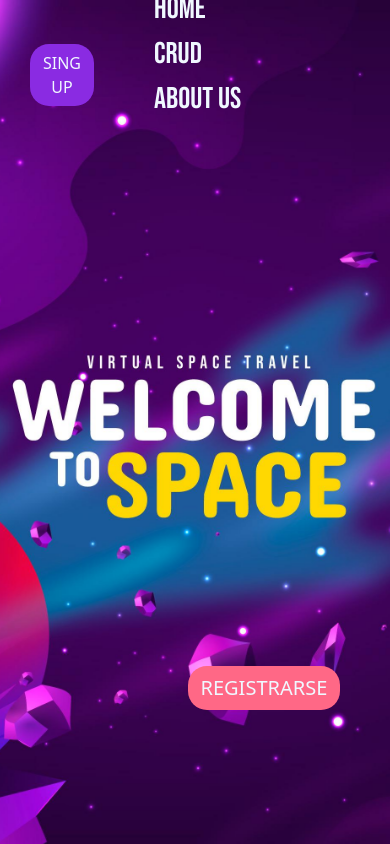
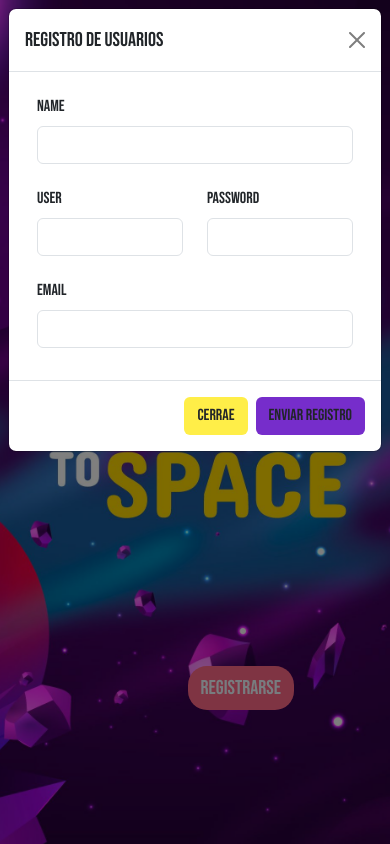
Before and after one commit to DaironShmelinguerPorrasCardenasCampus/PRUEBA_SPUT, a plain HTML site: page index.html in a window 390 px wide. Both pictures are taken after a click on the button "REGISTRARSE". Shown: the top 844 px of the page. Drawn offline with nearby package versions, Linux system fonts and the light colour scheme.

Commit message:
feat: :memo: ADECUACIONES RESPONSIVE NAV

```diff
--- a/index.html
+++ b/index.html
@@ -1,16 +1,21 @@
 <!DOCTYPE html>
 <html lang="en">
+
 <head>
     <meta charset="UTF-8">
     <meta http-equiv="X-UA-Compatible" content="IE=edge">
     <meta name="viewport" content="width=device-width, initial-scale=1.0">
-    <link href="https://cdn.jsdelivr.net/npm/bootstrap@5.3.0-alpha3/dist/css/bootstrap.min.css" rel="stylesheet" integrity="sha384-KK94CHFLLe+nY2dmCWGMq91rCGa5gtU4mk92HdvYe+M/SXH301p5ILy+dN9+nJOZ" crossorigin="anonymous">
-    <script src="https://cdn.jsdelivr.net/npm/bootstrap@5.3.0-alpha3/dist/js/bootstrap.bundle.min.js" integrity="sha384-ENjdO4Dr2bkBIFxQpeoTz1HIcje39Wm4jDKdf19U8gI4ddQ3GYNS7NTKfAdVQSZe" crossorigin="anonymous"></script>
+    <link href="https://cdn.jsdelivr.net/npm/bootstrap@5.3.0-alpha3/dist/css/bootstrap.min.css" rel="stylesheet"
+        integrity="sha384-KK94CHFLLe+nY2dmCWGMq91rCGa5gtU4mk92HdvYe+M/SXH301p5ILy+dN9+nJOZ" crossorigin="anonymous">
+    <script src="https://cdn.jsdelivr.net/npm/bootstrap@5.3.0-alpha3/dist/js/bootstrap.bundle.min.js"
+        integrity="sha384-ENjdO4Dr2bkBIFxQpeoTz1HIcje39Wm4jDKdf19U8gI4ddQ3GYNS7NTKfAdVQSZe"
+        crossorigin="anonymous"></script>
     <link rel="stylesheet" href="style.css">
 
     <script src="main.js"></script>
     <title>CAMPUS</title>
 </head>
+
 <body>
     <header>
         <div class="logo">
@@ -19,20 +24,82 @@
         </div>
 
         <nav>
+            <div class="row">
+                <div class="peque">
                     <ul class="nav-link">
                         <li><a href="">HOME</a></li>
                         <li><a href="">CRUD</a></li>
                         <li><a href="">ABOUT US</a></li>
                     </ul>
+                </div>
+            </div>
         </nav>
     </header>
-    <div class="container">
+    <div class="container letter">
         <div class="row">
             <div class="col">
-                <button type="button" class="btn btn-color1">REGISTRARSE</button>
+                <button type="button" class="btn btn-color1" data-bs-toggle="modal" data-bs-target="#exampleModal"
+                    data-bs-whatever="@mdo">REGISTRARSE</button>
+                <div class="modal fade" id="exampleModal" tabindex="-1" aria-labelledby="exampleModalLabel"
+                    aria-hidden="true">
+                    <div class="modal-dialog">
+                        <div class="modal-content">
+                            <div class="modal-header">
+                                <h1 class="modal-title fs-5" id="exampleModalLabel">REGISTRO DE USUARIOS</h1>
+                                <button type="button" class="btn-close" data-bs-dismiss="modal"
+                                    aria-label="Close"></button>
+                            </div>
+                            <div class="modal-body">
+                                <form>
+                                    <div class="mb-3">
+                                       <div class="container-fluid">
+                                        <div class="row">
+                                            <div class="col">
+                                                <label for="recipient-name" class="col-form-label">NAME</label>
+                                                <input type="text" class="form-control" id="recipient-name">
+                                            </div>
+                                        </div>
+                                       </div>
+                                    </div>
+                                    <div class="mb-3">
+                                       <div class="container-fluid">
+                                        <div class="row">
+                                            <div class="col-6">
+                                                <label for="message-text" class="col-form-label"  >USER</label>
+                                                <input type="text" class="form-control" id="recipient-name">
+                                            </div>
+                                            <div class="col-6">
+                                                <label for="message-text" class="col-form-label">PASSWORD</label>
+                                                <input type="password" class="form-control" id="recipient-name">
+                                            </div>
+                                        </div>
+                                       </div>
+                                    </div>
+                                    <div class="mb-3">
+                                        <div class="container-fluid">
+                                         <div class="row">
+                                             <div class="col">
+                                                 <label for="recipient-name" class="col-form-label">EMAIL</label>
+                                                 <input type="email" class="form-control" id="recipient-name">
+                                             </div>
+                                         </div>
+                                        </div>
+                                     </div>
+                                </form>
+                            </div>
+                            <div class="modal-footer">
+                                <button type="button" class="btn btn-modal" data-bs-dismiss="modal">Cerrae</button>
+                                <button type="button" class="btn btn-modal1">Enviar Registro</button>
+                            </div>
+                        </div>
+                    </div>
+                </div>
             </div>
         </div>
     </div>
 
+
+
 </body>
+
 </html>
--- a/style.css
+++ b/style.css
@@ -21,6 +21,7 @@ header{
     color: aliceblue;
     margin-left: 10px;
     border-radius: 19px;
+    font-family: 'Bebas Neue', cursive;
 
 }
 .btn-color1{
@@ -28,6 +29,7 @@ header{
     color: aliceblue;
     font-size: 20px;
     border-radius: 19px;
+    font-family: 'Bebas Neue', cursive;
 
 
 }
@@ -71,3 +73,20 @@ header .nav-link li:hover{
 header .nav-link a:hover{
         color: gold;
 }
+.letter{
+    font-family: 'Bebas Neue', cursive;
+}
+
+
+.btn-modal{
+    background-color: #ffee48;
+}
+.btn-modal1{
+    background-color: #762dcb;
+}
+
+@media (max-width: 780px){
+    .peque{
+        display: none;
+    }
+}
```
Lines whose indentation alone changed are shown as unchanged.
